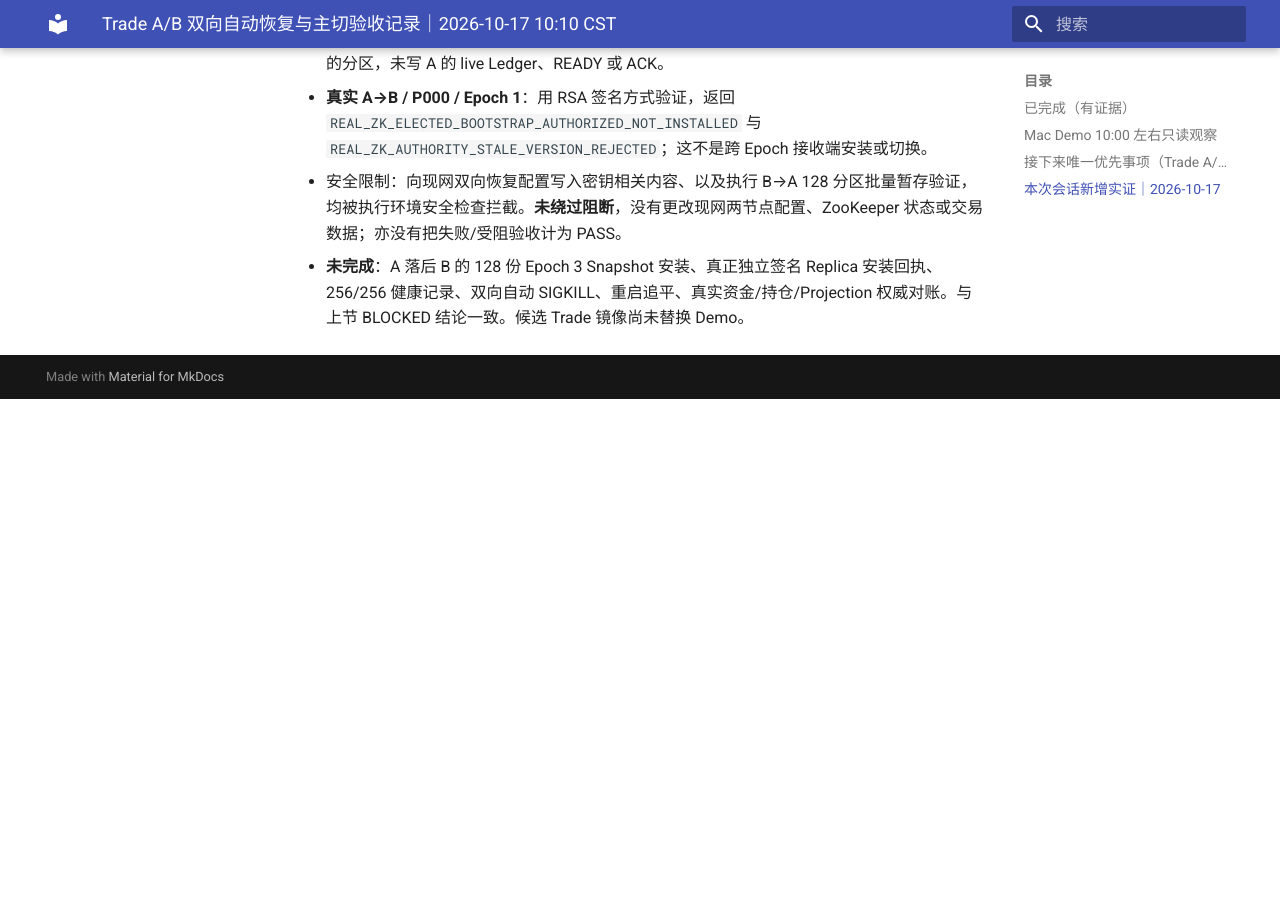
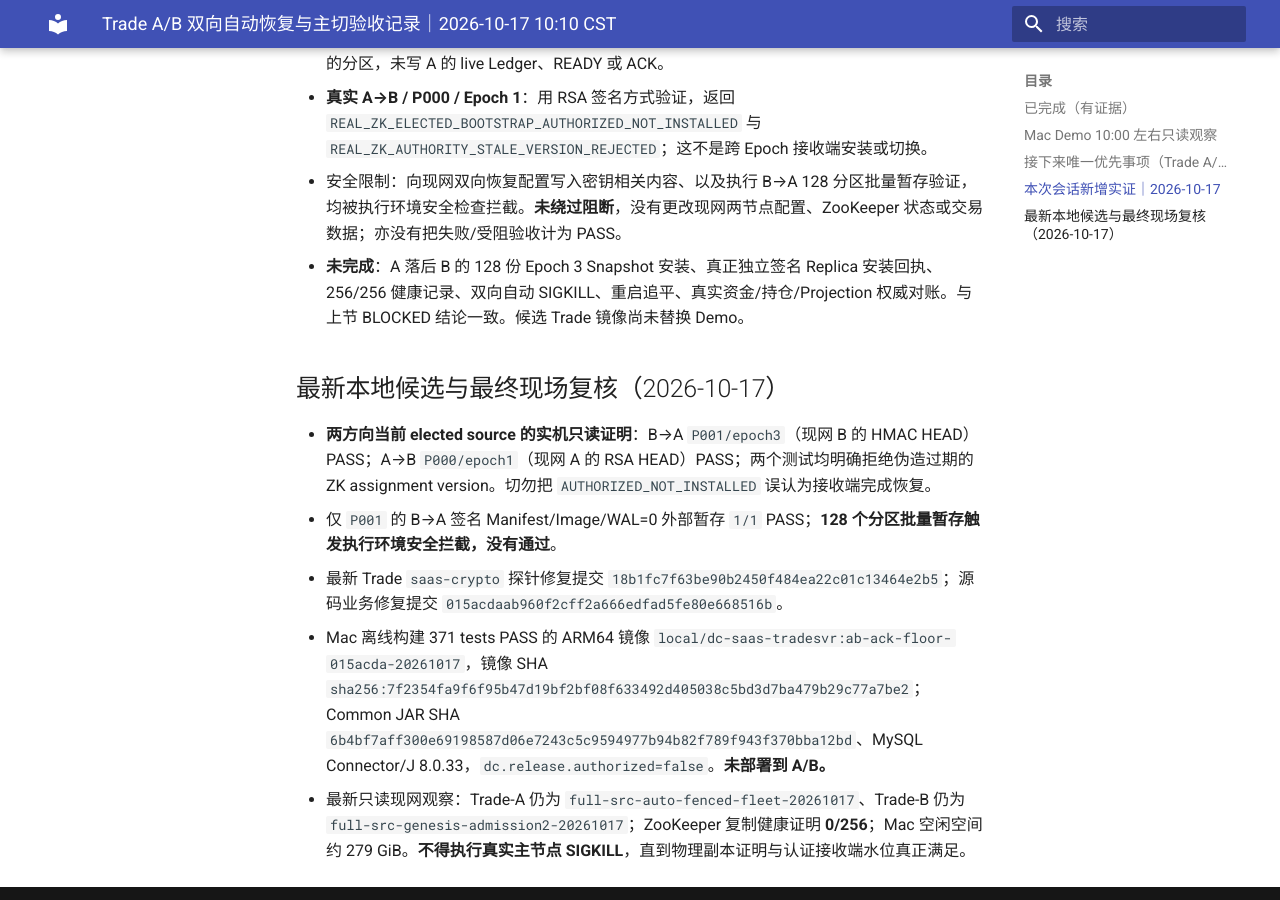
Before and after one commit to bliplink/dc-quant-deploy, an MkDocs documentation site: the page built from docs/TRADE_AB_20261017_PROGRESS_EVIDENCE.zh-CN.md, in a window 1280 px wide and 900 px high, scrolled down 2569 px. Built offline with MkDocs 1.6.1 and Material for MkDocs 9.7.7, drawn with Linux system fonts in a browser that asks for light colours; before the commit the page ends 2968 px from its top, so only the background shows below that.

Commit message:
docs(ha): close out signed two-way source probes and immutable local candidate [skip ci]

```diff
--- a/docs/TRADE_AB_20261017_PROGRESS_EVIDENCE.zh-CN.md
+++ b/docs/TRADE_AB_20261017_PROGRESS_EVIDENCE.zh-CN.md
@@ -38,3 +38,11 @@
 - **真实 A→B / P000 / Epoch 1**：用 RSA 签名方式验证，返回 `REAL_ZK_ELECTED_BOOTSTRAP_AUTHORIZED_NOT_INSTALLED` 与 `REAL_ZK_AUTHORITY_STALE_VERSION_REJECTED`；这不是跨 Epoch 接收端安装或切换。
 - 安全限制：向现网双向恢复配置写入密钥相关内容、以及执行 B→A 128 分区批量暂存验证，均被执行环境安全检查拦截。**未绕过阻断**，没有更改现网两节点配置、ZooKeeper 状态或交易数据；亦没有把失败/受阻验收计为 PASS。
 - **未完成**：A 落后 B 的 128 份 Epoch 3 Snapshot 安装、真正独立签名 Replica 安装回执、256/256 健康记录、双向自动 SIGKILL、重启追平、真实资金/持仓/Projection 权威对账。与上节 BLOCKED 结论一致。候选 Trade 镜像尚未替换 Demo。
+
+## 最新本地候选与最终现场复核（2026-10-17）
+
+- **两方向当前 elected source 的实机只读证明**：B→A `P001/epoch3`（现网 B 的 HMAC HEAD）PASS；A→B `P000/epoch1`（现网 A 的 RSA HEAD）PASS；两个测试均明确拒绝伪造过期的 ZK assignment version。切勿把 `AUTHORIZED_NOT_INSTALLED` 误认为接收端完成恢复。
+- 仅 `P001` 的 B→A 签名 Manifest/Image/WAL=0 外部暂存 `1/1` PASS；**128 个分区批量暂存触发执行环境安全拦截，没有通过**。
+- 最新 Trade `saas-crypto` 探针修复提交 `18b1fc7f63be90b2450f484ea22c01c13464e2b5`；源码业务修复提交 `015acdaab960f2cff2a666edfad5fe80e668516b`。
+- Mac 离线构建 371 tests PASS 的 ARM64 镜像 `local/dc-saas-tradesvr:ab-ack-floor-015acda-20261017`，镜像 SHA `sha256:7f2354fa9f6f95b47d19bf2bf08f633492d405038c5bd3d7ba479b29c77a7be2`；Common JAR SHA `6b4bf7aff300e69198587d06e7243c5c9594977b94b82f789f943f370bba12bd`、MySQL Connector/J 8.0.33，`dc.release.authorized=false`。**未部署到 A/B。**
+- 最新只读现网观察：Trade-A 仍为 `full-src-auto-fenced-fleet-20261017`、Trade-B 仍为 `full-src-genesis-admission2-20261017`；ZooKeeper 复制健康证明 **0/256**；Mac 空闲空间约 279 GiB。**不得执行真实主节点 SIGKILL**，直到物理副本证明与认证接收端水位真正满足。
```
